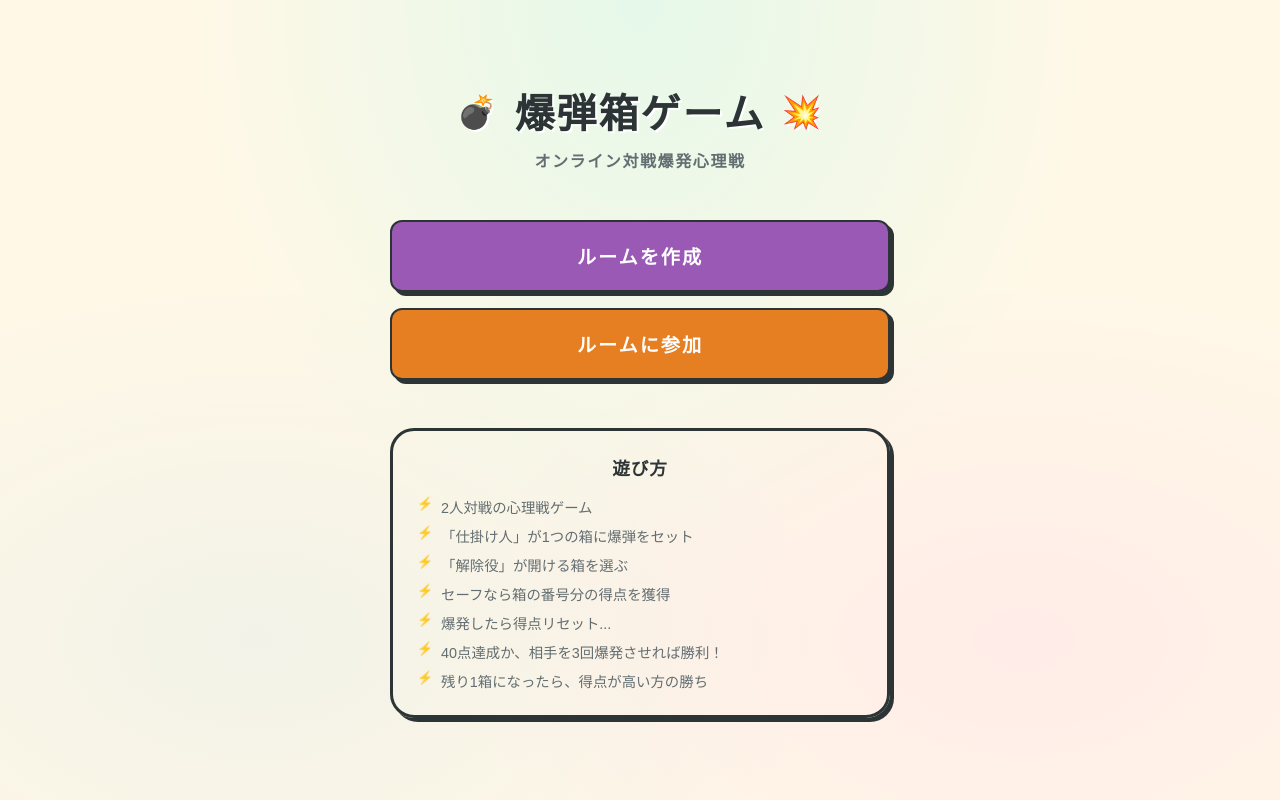
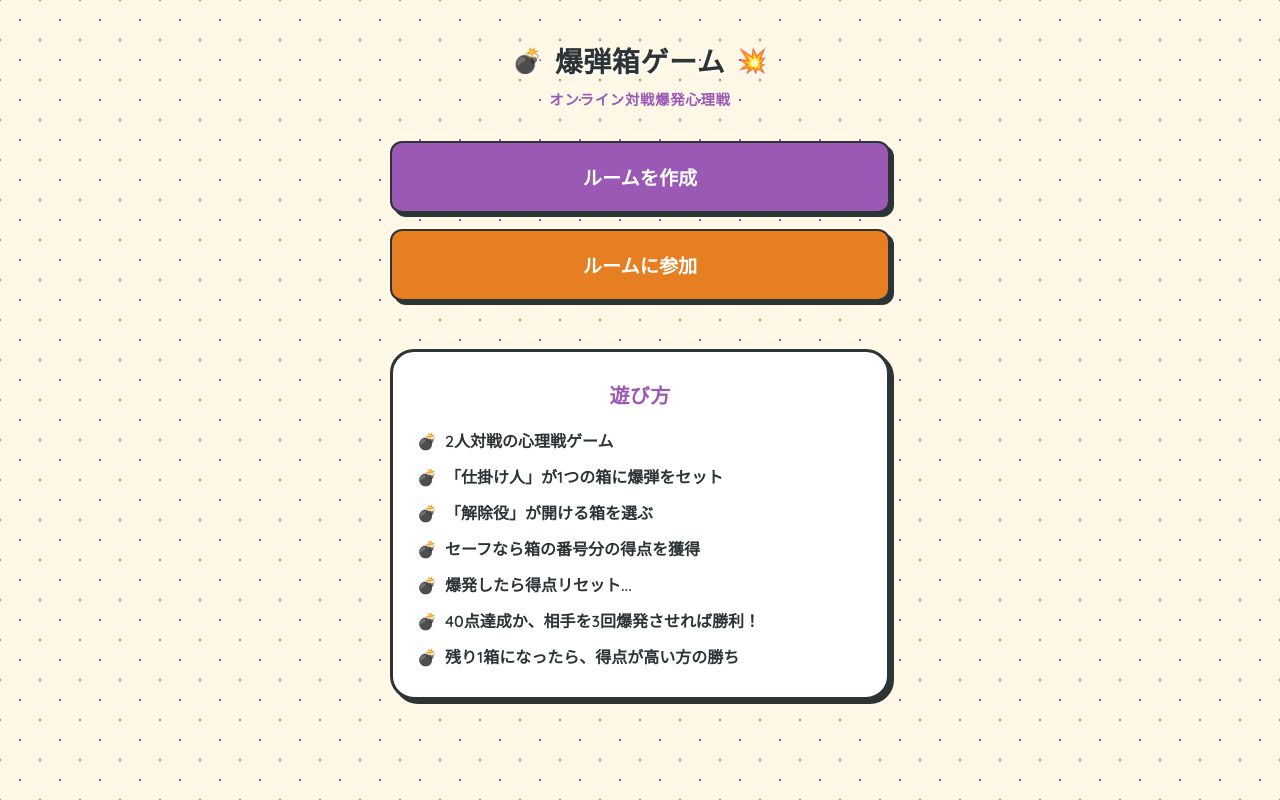
Before and after one commit to kusoget/bomb-box-game, a Next.js app: page /bomb-box-game/ in a window 1280 px wide. Built offline with nearby package versions, Linux system fonts and the light colour scheme.

Commit message:
スマホ対応とデザイン改善: スクロール有効化、タイトルサイズ調整、ルールテキスト読みやすさ向上、Retro Popテーマに統一

```diff
--- a/package.json
+++ b/package.json
@@ -22,6 +22,7 @@
     "@types/uuid": "^10.0.0",
     "eslint": "^9",
     "eslint-config-next": "16.1.6",
-    "typescript": "^5"
+    "typescript": "^5",
+    "vercel": "^50.9.6"
   }
 }
--- a/src/app/globals.css
+++ b/src/app/globals.css
@@ -8,6 +8,8 @@
   /* Cream (Main BG) */
   --bg-secondary: #FFFFFF;
   /* White (Cards/Inputs) */
+  --bg-card: #FFFFFF;
+  /* Card Background */
   --bg-tertiary: #F3F4F6;
   /* Light Gray */
 
@@ -66,9 +68,7 @@
 html,
 body {
   max-width: 100vw;
-  height: 100dvh;
-  overflow: hidden;
-  position: fixed;
+  min-height: 100vh;
   width: 100%;
 }
 
@@ -77,13 +77,11 @@ body {
   font-weight: 600;
   color: var(--text-primary);
   background: var(--bg-primary);
-  /* Polka dot pattern or subtle texture? Let's keep it simple cream for now */
+  /* Polka dot pattern */
   background-image: radial-gradient(var(--pop-purple) 1px, transparent 1px), radial-gradient(var(--pop-orange) 1px, transparent 1px);
   background-size: 40px 40px;
   background-position: 0 0, 20px 20px;
   background-color: var(--bg-primary);
-  /* Fallback/Base */
-
   -webkit-font-smoothing: antialiased;
   -moz-osx-font-smoothing: grayscale;
 }
@@ -114,13 +112,18 @@ button {
   background: none;
 }
 
+input {
+  font-family: 'Quicksand', sans-serif;
+  font-weight: 500;
+}
+
 /* Common Components */
 
 /* Pop Button */
 .btn {
   padding: 12px 24px;
-  font-size: 1.1rem;
-  font-weight: 600;
+  font-size: 1rem;
+  font-weight: 700;
   text-transform: uppercase;
   border-radius: var(--border-radius);
   border: var(--border-main);
@@ -128,6 +131,11 @@ button {
   transition: all var(--transition-fast);
   background: var(--bg-secondary);
   color: var(--text-primary);
+}
+
+.btn:hover {
+  transform: translate(-1px, -1px);
+  box-shadow: var(--shadow-pop-lg);
 }
 
 .btn:active {
@@ -152,11 +160,54 @@ button {
 
 /* Card */
 .card {
-  background: var(--bg-card);
+  background: var(--bg-secondary);
   border: var(--border-main);
   border-radius: var(--border-radius-lg);
   box-shadow: var(--shadow-pop);
   padding: 24px;
+}
+
+/* Input */
+.input {
+  width: 100%;
+  padding: 14px 18px;
+  font-size: 1rem;
+  color: var(--text-primary);
+  background: #fff;
+  border: 2px solid var(--text-primary);
+  border-radius: var(--border-radius);
+  transition: all var(--transition-fast);
+}
+
+.input:focus {
+  outline: none;
+  border-color: var(--pop-purple);
+  box-shadow: 4px 4px 0 var(--text-primary);
+  transform: translate(-2px, -2px);
+}
+
+.input::placeholder {
+  color: var(--text-muted);
+}
+
+/* Scrollbar */
+::-webkit-scrollbar {
+  width: 10px;
+  height: 10px;
+}
+
+::-webkit-scrollbar-track {
+  background: var(--bg-tertiary);
+}
+
+::-webkit-scrollbar-thumb {
+  background: var(--pop-purple);
+  border-radius: 5px;
+  border: 2px solid var(--bg-tertiary);
+}
+
+::-webkit-scrollbar-thumb:hover {
+  background: var(--pop-orange);
 }
 
 /* Animations */
@@ -184,202 +235,6 @@ button {
   }
 }
 
-.animate-pop {
-  animation: popIn 0.3s var(--transition-bouncy);
-}
-
-
-* {
-  box-sizing: border-box;
-  padding: 0;
-  margin: 0;
-}
-
-html,
-body {
-  max-width: 100vw;
-  height: 100dvh;
-  /* dvhを使用してモバイルのアドレスバー対策 */
-  overflow: hidden;
-  /* 画面全体のスクロールを禁止 */
-  position: fixed;
-  /* iOSでのバウンススクロール防止 */
-  width: 100%;
-}
-
-body {
-  font-family: 'Rajdhani', sans-serif;
-  font-weight: 500;
-  color: var(--text-primary);
-  background: var(--bg-primary);
-  background-image:
-    radial-gradient(ellipse at 50% 0%, rgba(0, 255, 255, 0.1) 0%, transparent 50%),
-    radial-gradient(ellipse at 80% 80%, rgba(255, 0, 255, 0.05) 0%, transparent 40%),
-    radial-gradient(ellipse at 20% 80%, rgba(0, 136, 255, 0.05) 0%, transparent 40%);
-  -webkit-font-smoothing: antialiased;
-  -moz-osx-font-smoothing: grayscale;
-}
-
-h1,
-h2,
-h3,
-h4,
-h5,
-h6 {
-  font-family: 'Orbitron', sans-serif;
-  font-weight: 700;
-  letter-spacing: 0.05em;
-}
-
-a {
-  color: inherit;
-  text-decoration: none;
-}
-
-button {
-  font-family: 'Rajdhani', sans-serif;
-  font-weight: 600;
-  cursor: pointer;
-  border: none;
-  outline: none;
-  background: none;
-}
-
-input {
-  font-family: 'Rajdhani', sans-serif;
-  font-weight: 500;
-}
-
-/* ネオンテキスト */
-.neon-text {
-  text-shadow:
-    0 0 5px currentColor,
-    0 0 10px currentColor,
-    0 0 20px currentColor;
-}
-
-.neon-cyan {
-  color: var(--neon-cyan);
-}
-
-.neon-magenta {
-  color: var(--neon-magenta);
-}
-
-.neon-yellow {
-  color: var(--neon-yellow);
-}
-
-/* グロウボタン */
-.btn {
-  padding: 12px 32px;
-  font-size: 1.1rem;
-  font-weight: 600;
-  letter-spacing: 0.1em;
-  text-transform: uppercase;
-  border-radius: var(--border-radius);
-  transition: all var(--transition-normal);
-  position: relative;
-  overflow: hidden;
-}
-
-.btn-primary {
-  background: linear-gradient(135deg, var(--neon-cyan), var(--neon-blue));
-  color: var(--bg-primary);
-  box-shadow: var(--glow-cyan);
-}
-
-.btn-primary:hover {
-  transform: translateY(-2px);
-  box-shadow:
-    0 0 30px rgba(0, 255, 255, 0.6),
-    0 0 60px rgba(0, 255, 255, 0.3);
-}
-
-.btn-primary:active {
-  transform: translateY(0);
-}
-
-.btn-secondary {
-  background: transparent;
-  color: var(--neon-magenta);
-  border: 2px solid var(--neon-magenta);
-  box-shadow: var(--glow-magenta);
-}
-
-.btn-secondary:hover {
-  background: rgba(255, 0, 255, 0.1);
-  box-shadow:
-    0 0 30px rgba(255, 0, 255, 0.4),
-    inset 0 0 20px rgba(255, 0, 255, 0.1);
-}
-
-.btn-danger {
-  background: linear-gradient(135deg, var(--neon-red), #cc0033);
-  color: white;
-  box-shadow: var(--glow-red);
-}
-
-.btn-danger:hover {
-  transform: translateY(-2px);
-  box-shadow:
-    0 0 30px rgba(255, 51, 102, 0.6),
-    0 0 60px rgba(255, 51, 102, 0.3);
-}
-
-/* カード */
-.card {
-  background: var(--bg-card);
-  border: var(--border-glow);
-  border-radius: var(--border-radius-lg);
-  backdrop-filter: blur(10px);
-  padding: 24px;
-}
-
-/* 入力フィールド */
-.input {
-  width: 100%;
-  padding: 14px 18px;
-  font-size: 1.1rem;
-  color: var(--text-primary);
-  background: rgba(10, 10, 30, 0.8);
-  border: 1px solid rgba(0, 255, 255, 0.2);
-  border-radius: var(--border-radius);
-  transition: all var(--transition-fast);
-}
-
-.input:focus {
-  outline: none;
-  border-color: var(--neon-cyan);
-  box-shadow:
-    0 0 10px rgba(0, 255, 255, 0.3),
-    inset 0 0 10px rgba(0, 255, 255, 0.05);
-}
-
-.input::placeholder {
-  color: var(--text-muted);
-}
-
-/* スクロールバー */
-::-webkit-scrollbar {
-  width: 8px;
-  height: 8px;
-}
-
-::-webkit-scrollbar-track {
-  background: var(--bg-secondary);
-}
-
-::-webkit-scrollbar-thumb {
-  background: rgba(0, 255, 255, 0.3);
-  border-radius: 4px;
-}
-
-::-webkit-scrollbar-thumb:hover {
-  background: rgba(0, 255, 255, 0.5);
-}
-
-/* アニメーション */
 @keyframes pulse {
 
   0%,
@@ -388,86 +243,18 @@ input {
   }
 
   50% {
-    opacity: 0.5;
+    opacity: 0.7;
   }
 }
 
-@keyframes float {
-
-  0%,
-  100% {
-    transform: translateY(0);
-  }
-
-  50% {
-    transform: translateY(-10px);
-  }
-}
-
-@keyframes glow-pulse {
-
-  0%,
-  100% {
-    box-shadow: 0 0 20px rgba(0, 255, 255, 0.5);
-  }
-
-  50% {
-    box-shadow: 0 0 40px rgba(0, 255, 255, 0.8);
-  }
-}
-
-@keyframes electric-shock {
-
-  0%,
-  100% {
-    filter: brightness(1) saturate(1);
-    transform: translate(0, 0);
-  }
-
-  10%,
-  30%,
-  50%,
-  70%,
-  90% {
-    filter: brightness(2) saturate(2);
-    transform: translate(-2px, 1px);
-  }
-
-  20%,
-  40%,
-  60%,
-  80% {
-    filter: brightness(0.8) saturate(0.5);
-    transform: translate(2px, -1px);
-  }
-}
-
-@keyframes flash {
-
-  0%,
-  50%,
-  100% {
-    opacity: 0;
-  }
-
-  25%,
-  75% {
-    opacity: 1;
-  }
+.animate-pop {
+  animation: popIn 0.3s var(--transition-bouncy);
 }
 
 .animate-pulse {
   animation: pulse 2s infinite;
 }
 
-.animate-float {
-  animation: float 3s ease-in-out infinite;
+.animate-bounce {
+  animation: bounce 2s infinite;
 }
-
-.animate-glow {
-  animation: glow-pulse 2s infinite;
-}
-
-.animate-shock {
-  animation: electric-shock 0.5s ease-in-out;
-}
--- a/src/app/page.module.css
+++ b/src/app/page.module.css
@@ -3,10 +3,9 @@
   display: flex;
   flex-direction: column;
   align-items: center;
-  justify-content: center;
-  padding: 20px;
+  padding: 40px 20px;
   overflow-y: auto;
-  /* Allow scroll */
+  -webkit-overflow-scrolling: touch;
 }
 
 /* Background Effects - Removed Cyber Lines, kept simple or could add pop pattern */
@@ -22,34 +21,32 @@
 /* Logo */
 .logo {
   text-align: center;
-  margin-bottom: 48px;
+  margin-bottom: 32px;
 }
 
 .title {
   font-family: 'Fredoka', sans-serif;
-  font-size: 2.5rem;
+  font-size: 1.75rem;
   font-weight: 700;
   color: var(--text-primary);
   margin-bottom: 8px;
   display: flex;
   align-items: center;
   justify-content: center;
-  gap: 16px;
-  /* Text Shadow for pop header */
-  text-shadow: 2px 2px 0 #fff;
+  gap: 12px;
+  text-shadow: 2px 2px 0 rgba(255, 255, 255, 0.8);
 }
 
 .bolt {
-  font-size: 2rem;
-  animation: bounce 2s infinite;
+  font-size: 1.5rem;
 }
 
 .subtitle {
   font-family: 'Quicksand', sans-serif;
-  font-size: 1rem;
-  font-weight: 700;
-  color: var(--text-secondary);
-  letter-spacing: 0.1em;
+  font-size: 0.9rem;
+  font-weight: 600;
+  color: var(--pop-purple);
+  letter-spacing: 0.05em;
 }
 
 /* Menu */
@@ -241,19 +238,20 @@
 
 /* Rules */
 .rules {
-  background: var(--bg-card);
+  background: #fff;
   border: var(--border-main);
   border-radius: var(--border-radius-lg);
   box-shadow: var(--shadow-pop);
-  padding: 24px;
+  padding: 28px 24px;
+  margin-top: 24px;
 }
 
 .rulesTitle {
   font-family: 'Fredoka', sans-serif;
-  font-size: 1.1rem;
+  font-size: 1.25rem;
   font-weight: 700;
-  color: var(--text-primary);
-  margin-bottom: 16px;
+  color: var(--pop-purple);
+  margin-bottom: 20px;
   text-align: center;
 }
 
@@ -261,20 +259,21 @@
   list-style: none;
   display: flex;
   flex-direction: column;
-  gap: 8px;
+  gap: 12px;
 }
 
 .rulesList li {
-  font-size: 0.9rem;
-  font-weight: 500;
-  color: var(--text-secondary);
-  padding-left: 24px;
+  font-size: 1rem;
+  font-weight: 600;
+  color: var(--text-primary);
+  line-height: 1.5;
+  padding-left: 28px;
   position: relative;
 }
 
 .rulesList li::before {
-  content: '⚡';
+  content: '💣';
   position: absolute;
   left: 0;
-  font-size: 0.8rem;
+  font-size: 1rem;
 }
--- a/src/components/Lobby/Lobby.module.css
+++ b/src/components/Lobby/Lobby.module.css
@@ -3,9 +3,9 @@
     display: flex;
     flex-direction: column;
     align-items: center;
-    justify-content: center;
-    padding: 20px 10px;
-    /* Reduced padding for mobile */
+    padding: 40px 20px;
+    overflow-y: auto;
+    -webkit-overflow-scrolling: touch;
 }
 
 .lobbyCard {
@@ -22,11 +22,11 @@
 
 .title {
     font-family: 'Fredoka', sans-serif;
-    font-size: 2rem;
+    font-size: 1.5rem;
     font-weight: 700;
     color: var(--text-primary);
     margin-bottom: 8px;
-    text-shadow: 2px 2px 0 #fff;
+    text-shadow: 2px 2px 0 rgba(255, 255, 255, 0.8);
     display: flex;
     align-items: center;
     justify-content: center;
@@ -35,9 +35,10 @@
 
 .subtitle {
     font-family: 'Quicksand', sans-serif;
-    color: var(--text-secondary);
-    margin-bottom: 32px;
+    color: var(--pop-purple);
+    margin-bottom: 24px;
     font-weight: 600;
+    font-size: 0.95rem;
 }
 
 .roomCode {
```
Also changed, not shown: src/components/GameOverlay/GameOverlay.module.css (+22 -27 lines), 1 other file (tests, documents, lock files or other folders).
